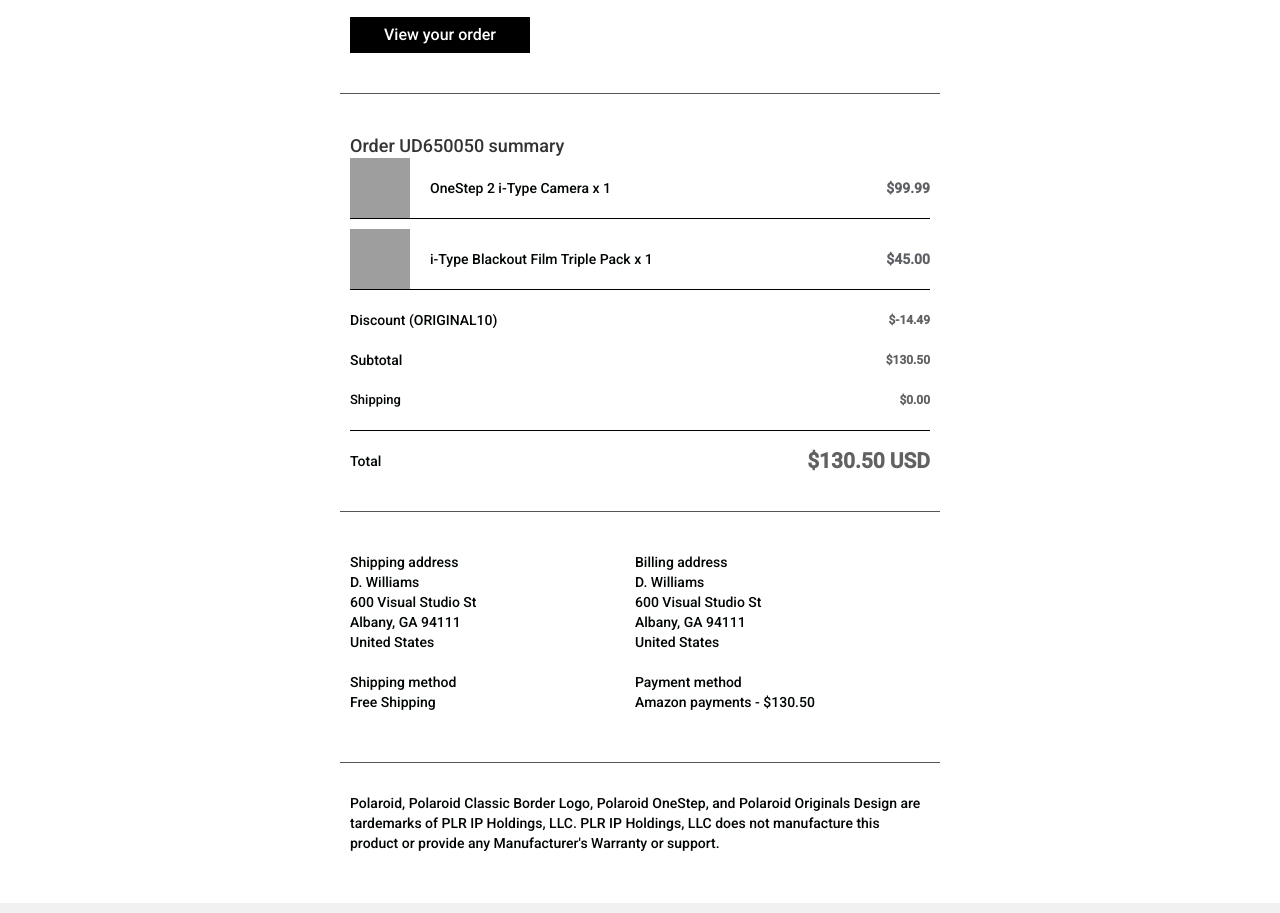
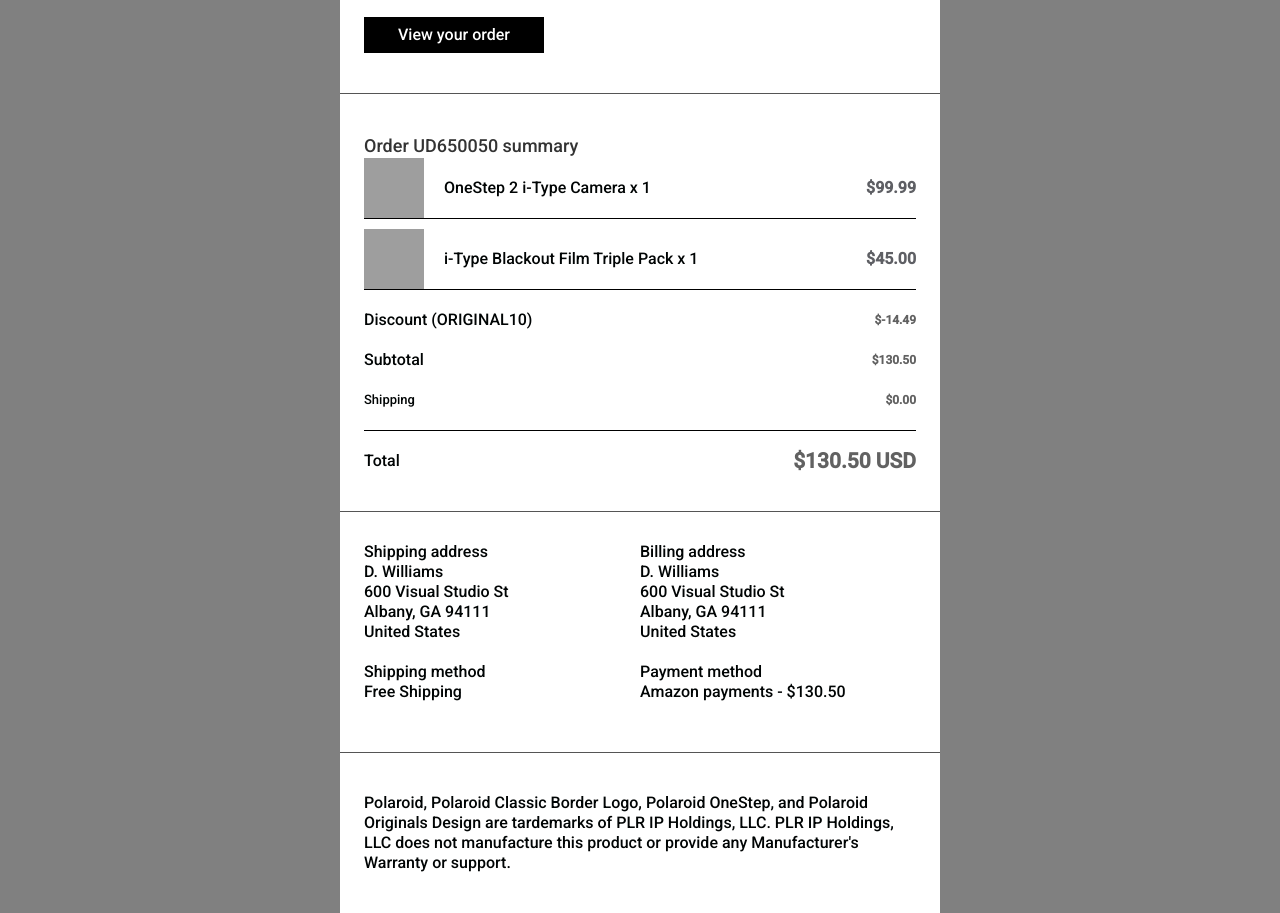
Before and after one commit to Delvin279/Polaroid-Transactional-Email-Template, a plain HTML site: page index.html in a window 1280 px wide. Shown: the part 795-1708 px from the top of the page. Drawn offline with Linux system fonts and the light colour scheme; grey boxes are pictures that could not be loaded.

Commit message:
fixing bugs

```diff
--- a/index.html
+++ b/index.html
@@ -15,7 +15,7 @@
 	<![endif]-->
 	<style type="text/css">
 		@import url('https://fonts.googleapis.com/css?family=Roboto:300,400,500');
-		body { background-color: #f1f1f1; margin: 0px; padding:0px; font-family: 'Roboto', Arial, Helvetica, sans-serif; font-size: 14px; line-height: 20px; font-weight: 500; color:#000404; }
+		body { background-color: #f1f1f1; margin: 0px; padding:0px; font-family: 'Roboto', Arial, Helvetica, sans-serif; font-size: 16px; line-height: 20px; font-weight: 500; color:#000404; }
 
 		@media only screen and (max-width:600px){
 			.image { width:100%!important; height:auto!important; }
@@ -29,50 +29,51 @@
         @media only screen and (max-width:480px){
             .container { width:95%!important; }
         }
-
     </style>
 
 </head>
 
 <body>
-    <table width="100%" border="0" cellspacing="0" cellpadding="0" bgcolor="#ffffff">
+    <table width="100%" border="0" cellspacing="0" cellpadding="0" style="background-color: grey;">
         <tr>
             <td align="center">
-                <!-- body of email starts -->
-                <table width="600" border="0" cellspacing="0" cellpadding="0" bgcolor="#ffffff" class="container">
-                        <!-- logo starts -->
+                <!-- body starts -->
+                <table width="600" border="0" cellspacing="0" cellpadding="0" style="background-color: #ffffff;" class="container">
+                    <!-- email starts -->
+
+                    <!-- logo -->
                     <tr>
                         <td align="center">
-                                <table width="580" border="0" cellspacing="0" cellpadding="0">
+                            <table width="92%" border="0" cellspacing="0" cellpadding="0">
                                 <tr>
-                                        <td align="center" style="padding: 20px 0px 10px 0px; border: none;" class="logo">
+                                    <td align="center" style="padding: 20px 0px 10px 0px; border: none;">
                                         <img src="https://i.ibb.co/8cc85NV/polaroid-logo.jpg" width="230" height="60" style="display: block; border: none;" alt="polaroid logo">
                                     </td>
                                 </tr>
                             </table>
                         </td>
                     </tr>
-                        <!-- logo ends -->
+                    <!-- logo -->
 
-                        <!-- header image starts -->
+                    <!-- header image -->
                     <tr>
                         <td align="center">
-                                <table width="580" border="0" cellspacing="0" cellpadding="0">
+                            <table width="100%" border="0" cellspacing="0" cellpadding="0">
                                 <tr>
                                     <td align="center">
-                                            <a href="https://us.polaroid.com/" target="_blank"><img src="https://i.ibb.co/x1fGzCk/polaroid-header-img.jpg" width="580" height="400" style="display: block; border: none;" alt="polaroid header image" class="image">
+                                        <a href="https://us.polaroid.com/" target="_blank"><img src="https://i.ibb.co/x1fGzCk/polaroid-header-img.jpg" width="600" height="400" style="display: block; border: none;" alt="polaroid header image" class="image">
                                         </a>
                                     </td>
                                 </tr>
                             </table>
                         </td>
                     </tr>
-                        <!-- header image ends -->
+                    <!-- header image -->
 
-                        <!-- header text starts -->
+                    <!-- header text -->
                     <tr>
                         <td align="center">
-                                <table width="580" border="0" cellspacing="0" cellpadding="0">
+                            <table width="92%" border="0" cellspacing="0" cellpadding="0">
                                 <tr>
                                     <td align="left" style="padding-top: 30px; font-family: 'Roboto', Arial, Helvetica, sans-serif; font-size: 22px; line-height: 32px; font-weight: 500; color:#333333;">
                                         We're on it.
@@ -105,14 +106,14 @@
                             </table>
                         </td>
                     </tr>
-                        <!-- header text ends -->
+                    <!-- header text -->
 
                     <!-- cta starts -->
                     <tr>
-                            <td align="center" style="padding-top: 20px;">
-                                <table width="580" border="0" cellspacing="0" cellpadding="0">
+                        <td align="center">
+                            <table width="92%" border="0" cellspacing="0" cellpadding="0">
                                 <tr>
-                                        <td align="left">
+                                    <td align="left" style="padding-top: 20px;">
                                         <table width="180" style="background-color: #000000; border: none;" border="0" cellspacing="0" cellpadding="0">
                                             <tr>
                                                 <td align="center" style="padding: 8px 0px; font-family: 'Roboto', Arial, Helvetica, sans-serif;">
@@ -138,7 +139,7 @@
                     <!-- table heading starts -->
                     <tr>
                         <td align="center">
-                                <table width="580" border="0" cellspacing="0" cellpadding="0">
+                            <table width="92%" border="0" cellspacing="0" cellpadding="0">
                                 <tr>
                                     <td align="left" style="padding-top: 40px; font-size: 18px; line-height: 24px; font-weight: 500; color:#333333;">Order UD650050 summary
                                     </td>
@@ -148,13 +149,10 @@
                     </tr>
                     <!-- table heading ends -->
 
-
-
-
                     <!-- camera 1 starts -->
                     <tr>
                         <td align="center">
-                                <table width="580" border="0" cellspacing="0" cellpadding="0" style="border-bottom: 1px solid #000000;">
+                            <table width="92%" border="0" cellspacing="0" cellpadding="0" style="border-bottom: 1px solid #000000;">
                                 <tr>
                                     <td align="left" width="80">
                                         <img src="https://i.ibb.co/hWJQ3S1/now-white-polaroid-camera-009027-front-tilted-a11480cb-5e0a-4c7c-bf74-9aba7d99ad2f-1024x1024.png" width="60" height="60" style="border: none;" alt="camera">
@@ -170,7 +168,7 @@
                     <!-- camera 2 starts -->
                     <tr>
                         <td align="center" style="padding-top: 10px;">
-                                <table width="580" border="0" cellspacing="0" cellpadding="0" style="border-bottom: 1px solid #000000;">
+                            <table width="92%" border="0" cellspacing="0" cellpadding="0" style="border-bottom: 1px solid #000000;">
                                 <tr>
                                     <td align="left" width="80">
                                         <img src="https://i.ibb.co/qrPNK95/i-Type-BW-black-frame-x3-1024x1024.png" width="60" height="60" style="border: none;"alt="film pack">
@@ -186,7 +184,7 @@
                     <!-- discount starts -->
                     <tr>
                         <td align="center">
-                                <table width="580" border="0" cellspacing="0" cellpadding="0" style="border-bottom: 1px solid #000000; padding-bottom: 20px;">
+                            <table width="92%" border="0" cellspacing="0" cellpadding="0" style="border-bottom: 1px solid #000000; padding-bottom: 20px;">
                                 <tr>
                                     <td align="left" style="padding-top: 20px;">Discount (ORIGINAL10)</td>
                                     <td align="right" style="padding-top: 20px; color:#616161; font-weight: bold; font-size: 12px; line-height: 17px;">$-14.49</td>
@@ -207,7 +205,7 @@
                     <!-- total starts -->
                     <tr>
                         <td align="center" style="padding-top: 20px;">
-                                <table width="580" border="0" cellspacing="0" cellpadding="0">
+                            <table width="92%" border="0" cellspacing="0" cellpadding="0">
                                 <tr>
                                     <td align="left">Total</td>
                                     <td align="right" style=" color:#616161; font-weight: bold; font-size: 21px; line-height: 17px;">$130.50 USD
@@ -227,15 +225,15 @@
                     <!-- divider -->
 
                     <!-- customer info starts -->
+
                     <tr>
                         <td align="center">
-                                <table width="580" border="0" cellspacing="0" cellpadding="0">
+                            <table width="92%" border="0" cellspacing="0" cellpadding="0">
                                 <tr>
-                                        <td align="left" width="285">
-                                            <table border="0" cellspacing="0" cellpadding="0">
+                                    <td align="center" width="50%">
+                                        <table width="100%" border="0" cellspacing="0" cellpadding="0">
                                             <tr>
-                                                   <td align="left">
-                                                    <br><br>
+                                                <td align="left" style="padding-top: 30px;">
                                                     Shipping address<br>
                                                     D. Williams<br>
                                                     600 Visual Studio St<br>
@@ -247,12 +245,10 @@
                                             </tr>
                                         </table>
                                     </td>
-
-                                        <td align="left">
-                                            <table border="0" cellspacing="0" cellpadding="0">
+                                    <td align="center" width="50%">
+                                        <table width="100%" border="0" cellspacing="0" cellpadding="0">
                                             <tr>
-                                                   <td align="left" width="285">
-                                                        <br><br>
+                                                <td align="left" style="padding-top: 30px;">
                                                     Billing address<br>
                                                     D. Williams<br>
                                                     600 Visual Studio St<br>
@@ -270,39 +266,6 @@
                     </tr>
                     <!-- customer info ends -->
 
-                        <!-- customer info starts -->
-                        <!-- <tr>
-                            <td align="center" style="padding-top: 30px;" class="customer-info">
-                                <table width="95%" border="0" cellspacing="0" cellpadding="0">
-                                    <tr>
-                                        <td align="left">
-                                            Customer information
-                                            <br><br>
-                                            Shipping address<br>
-                                            D. Williams<br>
-                                            600 Visual Studio St<br>
-                                            Albany, GA 94111<br>
-                                            United States<br><br>
-                                            Shipping method<br>
-                                            Free Shipping<br>
-                                        </td>
-                                        <td align="left">
-                                            <br><br>
-                                            Billing address<br>
-                                            D. Williams<br>
-                                            600 Visual Studio St<br>
-                                            Albany, GA 94111<br>
-                                            United States<br><br>
-                                            Payment method<br>
-                                            Amazon payments - $130.50<br>
-                                        </td>
-                                    </tr>
-                                </table>
-                            </td>
-                        </tr> -->
-
-                        <!-- customer info ends -->
-
                     <!-- divider -->
                     <tr>
                         <td style="border-bottom: 1px solid #555555; padding-top: 50px;">
@@ -313,10 +276,10 @@
 
                     <!-- tc -->
                     <tr>
-                            <td align="center" style="padding-top: 30px;">
-                                <table width="580" border="0" cellspacing="0" cellpadding="0">
+                        <td align="center" style="padding-top: 40px;">
+                            <table width="92%" border="0" cellspacing="0" cellpadding="0">
                                 <tr>
-                                        <td align="left">
+                                    <td align="left" style="padding-bottom: 40px;">
                                         Polaroid, Polaroid Classic Border Logo, Polaroid OneStep, and Polaroid Originals Design are tardemarks of PLR IP Holdings, LLC. PLR IP Holdings, LLC does not manufacture this product or provide any Manufacturer's Warranty or support.
                                     </td>
                                 </tr>
@@ -326,13 +289,13 @@
                     <!-- tc -->
 
 
-                    <!-- email ends -->
-                    <td height="50"></td>
+
+
+
                 </table>
-                <!-- body of email ends -->
+                <!-- body ends -->
             </td>
         </tr>
     </table>
-
 </body>
 </html>
```
Lines whose indentation alone changed are shown as unchanged.
